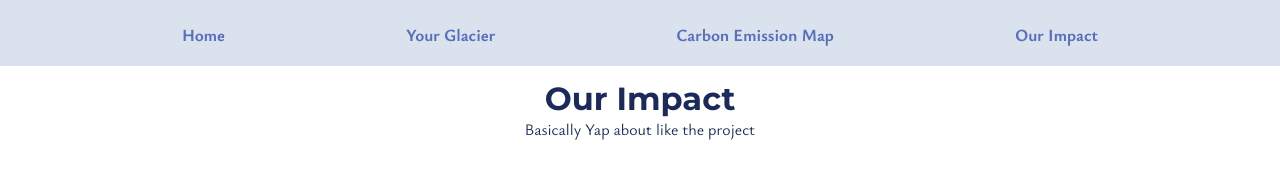
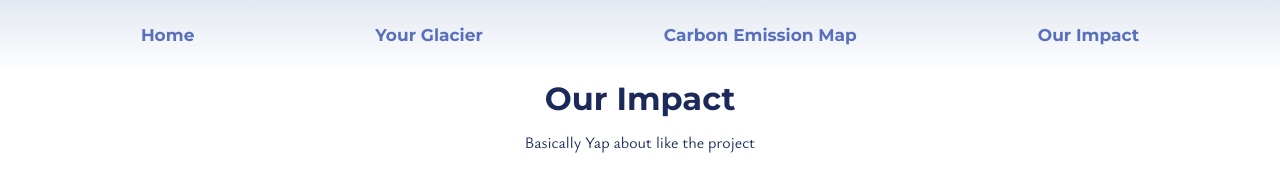
Before and after one commit to sravanipulivarthi/IngeniumSTEM-Winter-Hacks, a plain HTML site: page ourImpact.html in a window 1280 px wide. Drawn offline with Linux system fonts and the light colour scheme.

Commit message:
Style changes

```diff
--- a/style.css
+++ b/style.css
@@ -24,12 +24,16 @@ h1 {
     font-family: "Montserrat";
     text-align: center;
     padding-top: 1%;
+    padding-bottom: 1%;
 }
 
 p {
     color: #1b2a5a;
     font-family: "YO";
     text-align: center;
+    padding-left: 20%;
+    padding-right: 20%;
+    padding-bottom: 1%;
 }
 
 .homeVideo {
@@ -51,7 +55,7 @@ p {
   align-content: center;
   gap: 12%;
   width: 100%;
-  background-color: #dae2ed;
+  background: linear-gradient(to bottom, rgba(218, 226, 237, 0.75), rgba(218, 226, 237, 0.1));
 }
 
 .mainNavBar {
@@ -69,7 +73,7 @@ p {
 
 .mainNavBar a {
     color: #576fbd;
-    font-family: "YO";
+    font-family: "Montserrat";
     text-align: center;
     padding: 14px 16px;
     text-decoration: none;
@@ -86,7 +90,7 @@ p {
 
 .NavBar a {
     color: #576fbd;
-    font-family: "YO";
+    font-family: "Montserrat";
     text-align: center;
     padding: 14px 16px;
     text-decoration: none;
@@ -125,3 +129,7 @@ p {
     color: white;
     text-align: left;
 }
+
+.form {
+   padding-top: 1%;
+}
```
Also changed, not shown: yourGlacier.html (+3 -1 lines).
